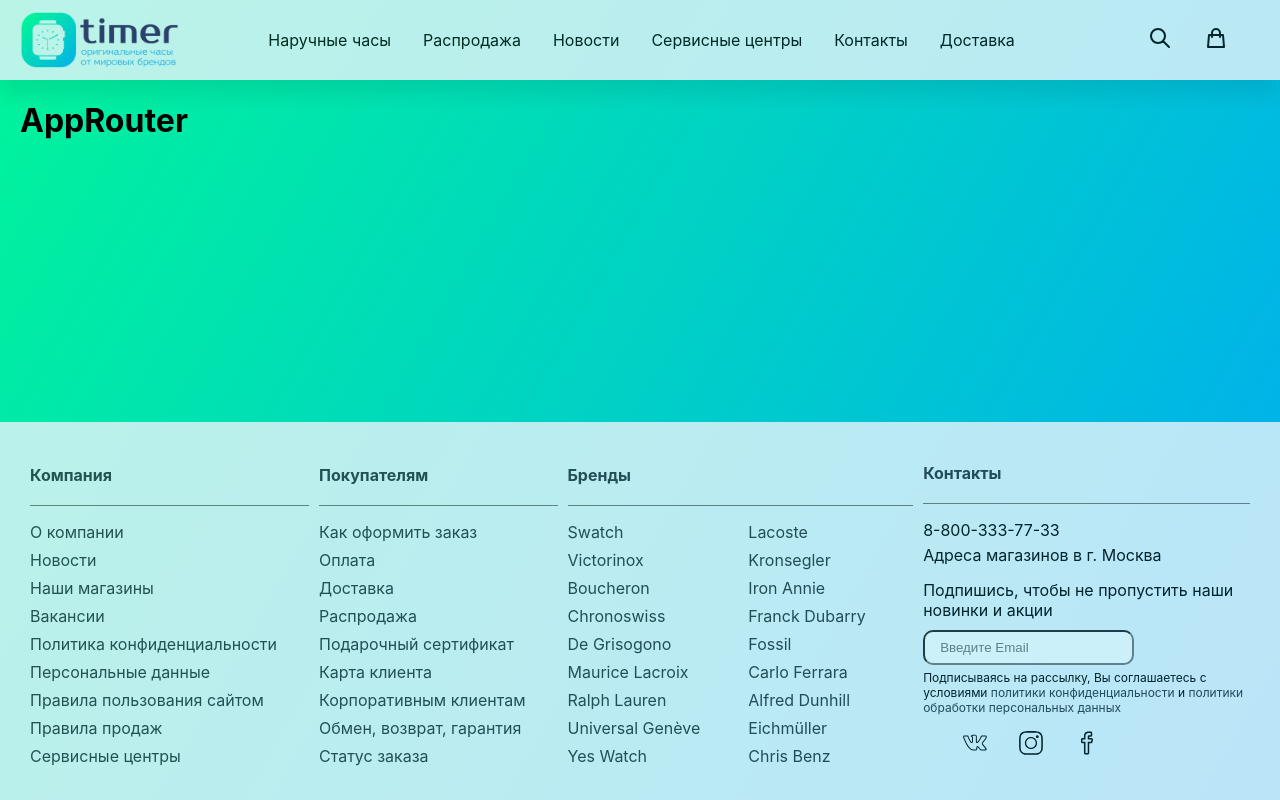
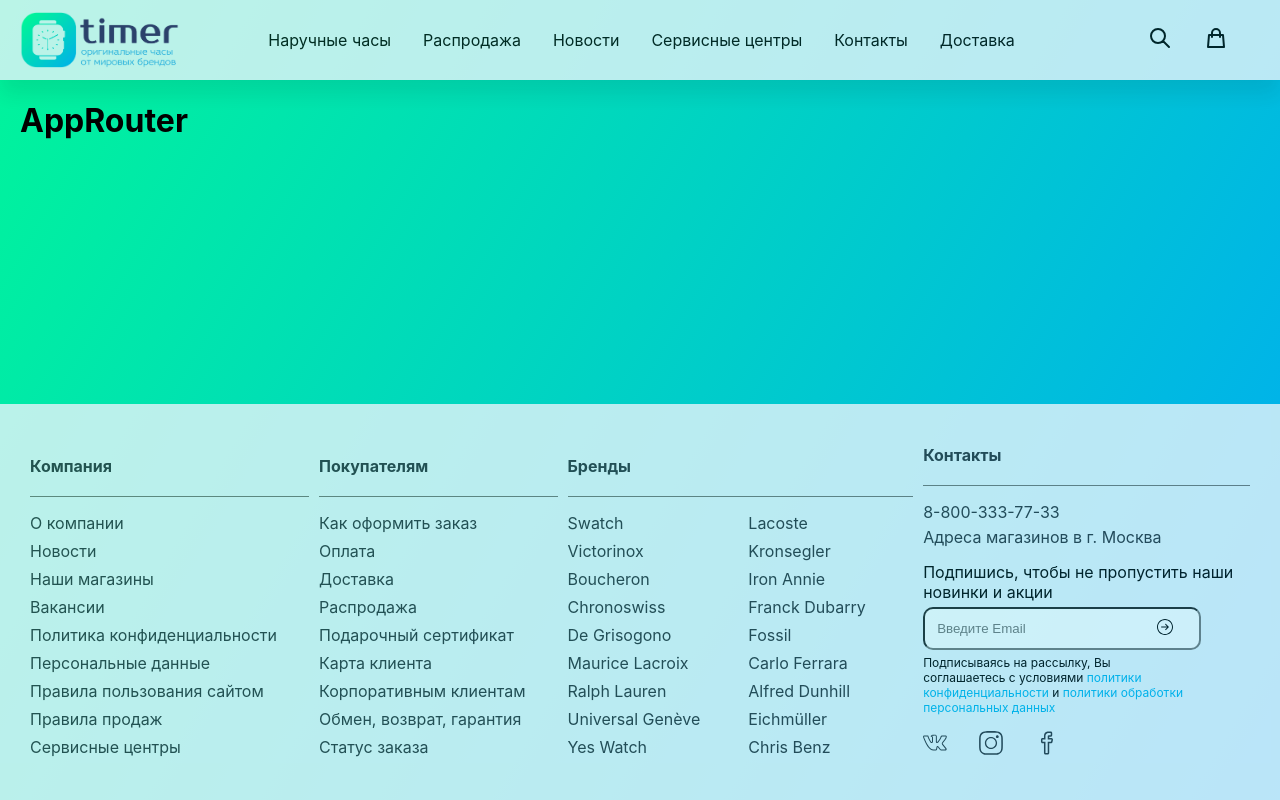
Before and after one commit to antasth/ReactTimer, a React (Create React App) app: page / in a window 1280 px wide. Built offline with nearby package versions, Linux system fonts and the light colour scheme.

Commit message:
fix styles in footer

```diff
--- a/src/components/Footer/Footer.jsx
+++ b/src/components/Footer/Footer.jsx
@@ -1,4 +1,5 @@
 import {
+  SlArrowRightCircle,
   SlSocialFacebook,
   SlSocialInstagram,
   SlSocialVkontakte,
@@ -136,16 +137,25 @@
         </div>
         <div className={styles.menu_contacts}>
           <h3 className={styles.title}>Контакты</h3>
-          <p>8-800-333-77-33</p>
-          <p>Адреса магазинов в г. Москва </p>
+          <p>
+            <a href="tel:8-800-333-77-33"> 8-800-333-77-33</a>
+          </p>
+          <p>
+            <a href="#">Адреса магазинов в г. Москва</a>{' '}
+          </p>
           <div className={styles.subscription}>
             <p>Подпишись, чтобы не пропустить наши новинки и акции </p>
             <form>
+              <div className={styles.input_container}>
                 <input
                   className={styles.subscribe_input}
                   type="email"
                   placeholder="Введите Email"
                 ></input>
+                <span>
+                  <SlArrowRightCircle />
+                </span>
+              </div>
             </form>
             <div className={styles.policy}>
               Подписываясь на рассылку, Вы соглашаетесь c условиями
@@ -154,16 +164,26 @@
             </div>
           </div>
 
-          <div className={styles.buttons}>
+          <div className={styles.social}>
             <ul>
               <li>
+                <a href="https://vk.com" target="_blank" rel="noreferrer">
                   <SlSocialVkontakte id="icon" />
+                </a>
               </li>
               <li>
+                <a
+                  href="https://instagram.com"
+                  target="_blank"
+                  rel="noreferrer"
+                >
                   <SlSocialInstagram id="icon" />
+                </a>
               </li>
               <li>
+                <a href="https://facebook.com" target="_blank" rel="noreferrer">
                   <SlSocialFacebook id="icon" />
+                </a>
               </li>
             </ul>
           </div>
--- a/src/components/Footer/Footer.module.scss
+++ b/src/components/Footer/Footer.module.scss
@@ -61,20 +61,43 @@
       justify-content: space-between;
       width: 350px;
       height: 100%;
-      .buttons ul {
-        display: flex;
-        justify-content: start;
+      .social {
+        ul {
+          display: flex;
+          justify-content: start;
+          padding: 0;
+        }
       }
       .subscription {
         margin-top: 10px;
       }
-      .subscribe_input {
-        margin-top: 5px;
-        padding: 8px 15px;
-        border-radius: 10px;
+      .input_container {
+        position: relative;
+        max-width: 250px;
+        .subscribe_input {
+          width: 100%;
+          max-width: 250px;
+
+          padding: 8px 15px;
+          border-radius: 10px;
+          padding: 12px;
+        }
+        span {
+          position: absolute;
+          top: 0;
+          right: 0;
+          padding: 12px 0;
+          &:hover {
+            cursor: pointer;
+          }
+        }
       }
       .policy {
         font-size: 12px;
+        max-width: 260px;
+        a {
+          color: var(--link);
+        }
       }
       form {
         margin-bottom: 5px;
--- a/src/index.scss
+++ b/src/index.scss
@@ -10,6 +10,7 @@
 p {
   margin: 0;
 }
+
 h1 {
   font-size: 2rem;
 }
```
Lines whose indentation alone changed are shown as unchanged.
